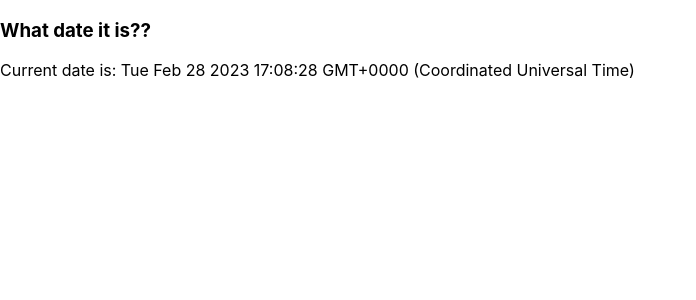
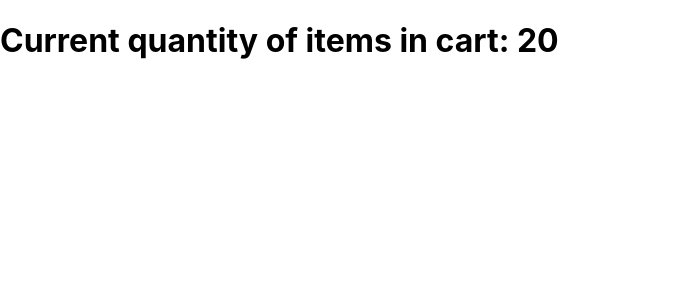
Before and after one commit to shaafiiull/My_React_Journey_With_FreeCodeCamp, a React (Create React App) app: page / in a window 1280 px wide. Shown: the top 300 px of the page, without its empty margins (0-696 px from the left). Built offline with nearby package versions, Linux system fonts and the light colour scheme.

Commit message:
two component is created to examine how to set default props and prop types

```diff
--- a/src/App.js
+++ b/src/App.js
@@ -2,6 +2,7 @@
 import FirstCLassComponent from "./components/FirstCLassComponent";
 import HelloJSX from "./components/HelloJSX";
 import ParentComponent from "./components/ParentComponent";
+import ShoppingCart from "./components/ShoppingCart";
 
 function App() {
   return (
@@ -9,7 +10,8 @@
       {/* <HelloJSX></HelloJSX> */}
       {/* <FirstCLassComponent></FirstCLassComponent> */}
       {/* <ParentComponent></ParentComponent> */}
-      <Calender></Calender>
+      {/* <Calender></Calender> */}
+      <ShoppingCart></ShoppingCart>
     </div>
   );
 }
--- /dev/null
+++ b/src/components/Items.js
@@ -0,0 +1,19 @@
+import React from "react";
+import PropTypes from "prop-types";
+
+const Items = (props) => {
+  return (
+    <div>
+      <h1>Current quantity of items in cart: {props.quantity}</h1>
+    </div>
+  );
+};
+
+Items.defaultProps = {
+  quantity: 0,
+};
+
+Items.propTypes = {
+  quantity: PropTypes.number.isRequired,
+};
+export default Items;
--- /dev/null
+++ b/src/components/ShoppingCart.js
@@ -0,0 +1,14 @@
+import React, { Component } from "react";
+import Items from "./Items";
+
+class ShoppingCart extends Component {
+  render() {
+    return (
+      <div>
+        <Items quantity={20}></Items>
+      </div>
+    );
+  }
+}
+
+export default ShoppingCart;
```
